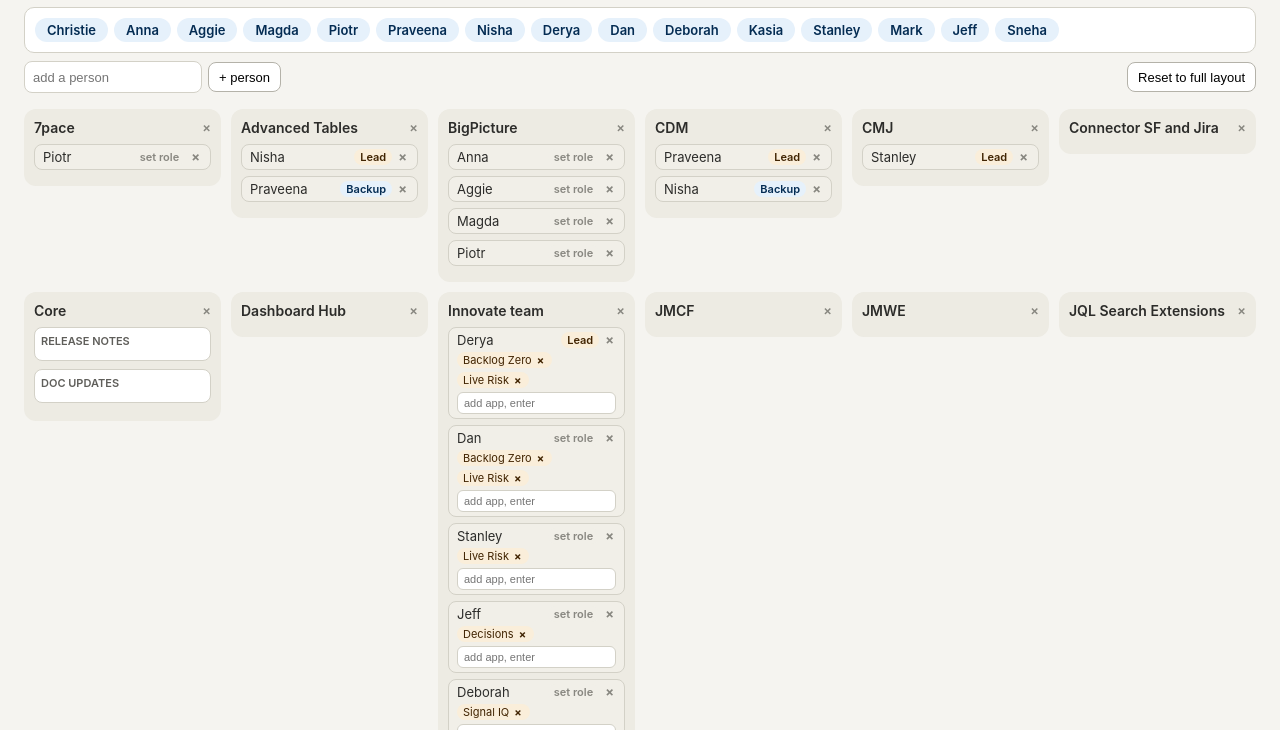
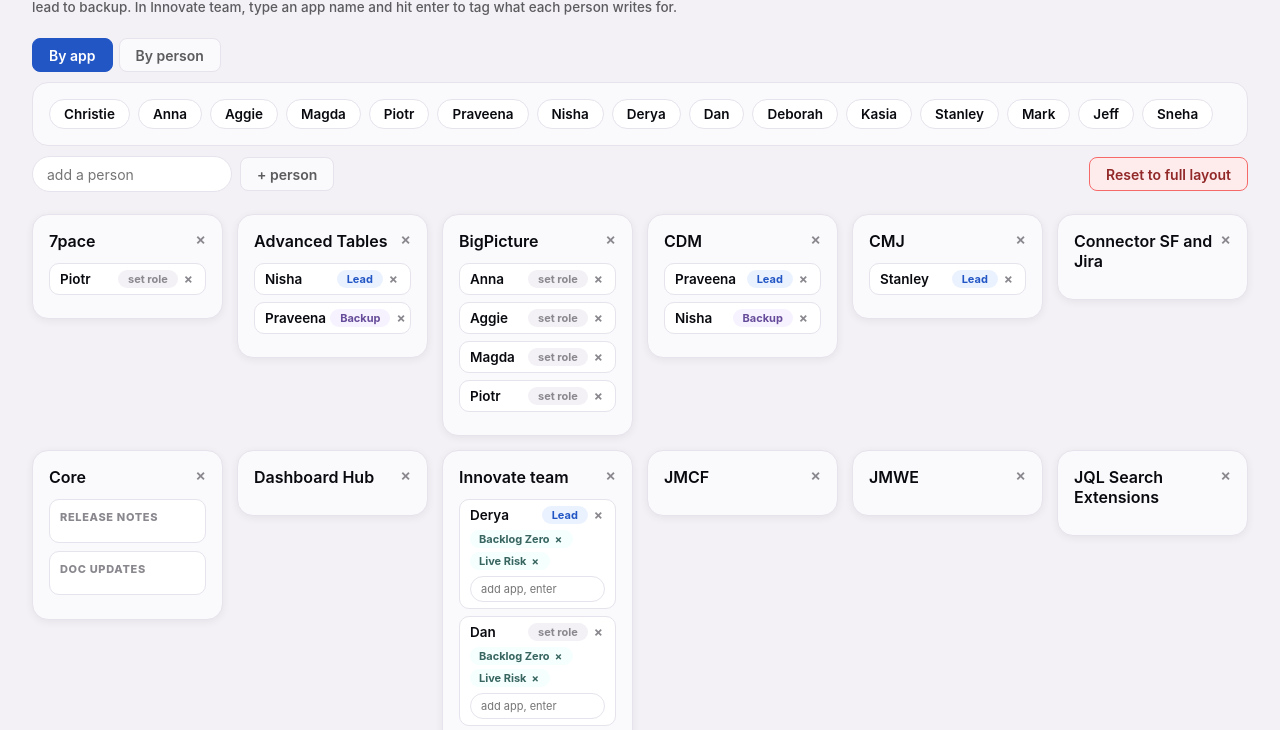
Before and after one commit to christiegera-appfire/work_distribution, a plain HTML site: page index.html in a window 1280 px wide. Shown: the part 139-869 px from the top of the page. Drawn offline with Linux system fonts and the light colour scheme; no server answers; a web font is replaced by a local one.

Commit message:
Update index.html

```diff
--- a/index.html
+++ b/index.html
@@ -3,48 +3,82 @@
 <head>
 <meta charset="UTF-8">
 <title>Flexible assignment board</title>
+<link rel="preconnect" href="https://use.typekit.net">
+<link rel="stylesheet" href="https://use.typekit.net/eah5sfj.css">
 <style>
-body{font-family:-apple-system,Segoe UI,Roboto,sans-serif;background:#F5F4F0;margin:0;padding:24px;color:#2C2C2A}
-h1{font-size:18px;font-weight:600;margin:0 0 6px}
-p.hint{font-size:13px;color:#888780;margin:0 0 16px}
-#pool{display:flex;flex-wrap:wrap;gap:6px;background:#fff;border:1px solid #D3D1C7;border-radius:10px;padding:10px;margin-bottom:8px}
-.person{background:#E6F1FB;color:#042C53;border-radius:20px;padding:4px 12px;font-size:13px;font-weight:600;cursor:grab;user-select:none}
-#addPersonRow{display:flex;gap:6px;margin-bottom:16px;align-items:center}
-#addPersonRow input{font-size:13px;height:30px;border-radius:8px;border:1px solid #D3D1C7;padding:0 8px;width:160px}
-#addPersonRow button{font-size:13px;height:30px;border-radius:8px;border:1px solid #B4B2A9;background:#fff;cursor:pointer;padding:0 10px}
-#board{display:grid;grid-template-columns:repeat(auto-fill,minmax(180px,1fr));gap:10px;align-items:start}
-.col{background:#EDEBE3;border-radius:12px;padding:10px}
-.col.roleCol{background:#E9E3FB;border:1px solid #C9B8F5}
-.col h3{font-size:14px;font-weight:600;margin:0 0 8px;word-break:break-word;cursor:grab}
-.col.colDragOver{outline:2px dashed #993C1D}
-.subgroup{background:#fff;border:1px solid #D3D1C7;border-radius:8px;padding:6px;margin-bottom:8px}
-.subgroup h4{font-size:11px;font-weight:600;color:#5F5E5A;margin:0 0 6px;text-transform:uppercase}
-.dropzone.dragover{outline:2px dashed #387BFE}
-.chip{background:#F1EFE8;border:1px solid #D3D1C7;border-radius:8px;padding:4px 8px;margin-bottom:6px;font-size:13px}
-.subgroup .chip{background:#fff}
+:root{
+--af-font:"area","Area Normal",-apple-system,"Helvetica Neue",Arial,sans-serif;
+--af-bg:#F3F1F6;
+--af-card:#FAF9FB;
+--af-card-hover:#F3F1F6;
+--af-line:#E6E3EC;
+--af-fg:#090A0F;
+--af-fg-sub:#5C5B5E;
+--af-fg-faint:#8A888E;
+--af-accent:#2256C5;
+--af-accent-soft:#EBF2FF;
+--af-accent-border:#B0CAFF;
+--af-purple:#654B99;
+--af-purple-soft:#F6F2FF;
+--af-purple-border:#DDCBFF;
+--af-teal:#386560;
+--af-teal-soft:#F4FFFE;
+--af-teal-border:#A4FDF4;
+--af-red:#922828;
+--af-red-soft:#FEECEC;
+--af-red-border:#F66969;
+--af-shadow:0 2px 8px rgba(9,10,15,.06);
+--af-radius-card:16px;
+--af-radius-round:999px;
+}
+body{font-family:var(--af-font);background:var(--af-bg);margin:0;padding:32px;color:var(--af-fg)}
+h1{font-family:var(--af-font);font-weight:800;font-size:26px;letter-spacing:-.01em;margin:0 0 8px;color:var(--af-fg)}
+p.hint{font-family:var(--af-font);font-weight:500;font-size:13.5px;line-height:1.6;color:var(--af-fg-sub);margin:0 0 20px;max-width:680px}
+#viewToggleRow button,#addPersonRow button{font-family:var(--af-font);font-size:14px;font-weight:600;height:34px;border-radius:8px;border:1px solid var(--af-line);background:var(--af-card);color:var(--af-fg-sub);cursor:pointer;padding:0 16px;transition:border-color .12s ease,color .12s ease}
+#viewToggleRow button:hover,#addPersonRow button:hover{border-color:var(--af-accent-border);color:var(--af-fg)}
+#viewToggleRow button.active{background:var(--af-accent);color:#fff;border-color:var(--af-accent)}
+#resetBtn{color:var(--af-red)!important;border-color:var(--af-red-border)!important;background:var(--af-red-soft)!important}
+#resetBtn:hover{border-color:var(--af-red)!important}
+#pool{display:flex;flex-wrap:wrap;gap:8px;background:var(--af-card);border:1px solid var(--af-line);border-radius:var(--af-radius-card);padding:16px;margin-bottom:10px}
+.person{font-family:var(--af-font);background:#fff;color:var(--af-fg);border-radius:var(--af-radius-round);padding:6px 14px;font-size:13.5px;font-weight:600;cursor:grab;user-select:none;border:1px solid var(--af-line);transition:border-color .12s ease}
+.person:hover{border-color:var(--af-accent-border)}
+#addPersonRow{display:flex;gap:8px;margin-bottom:22px;align-items:center}
+#addPersonRow input{font-family:var(--af-font);font-size:14px;height:34px;border-radius:var(--af-radius-round);border:1px solid var(--af-line);padding:0 14px;width:170px}
+#board{display:grid;grid-template-columns:repeat(auto-fill,minmax(190px,1fr));gap:14px;align-items:start}
+.col{background:var(--af-card);border-radius:var(--af-radius-card);padding:16px;border:1px solid var(--af-line);position:relative;box-shadow:var(--af-shadow)}
+.col.roleCol{border-left:3px solid var(--af-purple-border);background:var(--af-purple-soft)}
+.col h3{font-family:var(--af-font);font-size:16px;font-weight:600;margin:0 0 12px;word-break:break-word;cursor:grab;color:var(--af-fg);display:flex;justify-content:space-between;align-items:flex-start;gap:6px}
+.col.colDragOver{outline:2px solid var(--af-accent);outline-offset:2px}
+.subgroup{background:#fff;border:1px solid var(--af-line);border-radius:10px;padding:10px;margin-bottom:8px}
+.subgroup h4{font-family:var(--af-font);font-size:11px;font-weight:800;text-transform:uppercase;letter-spacing:.06em;color:var(--af-fg-faint);margin:0 0 8px}
+.dropzone.dragover{outline:2px solid var(--af-teal-border);outline-offset:2px}
+.chip{background:#fff;border:1px solid var(--af-line);border-radius:10px;padding:6px 10px;margin-bottom:7px;font-size:13.5px;font-weight:600}
+.subgroup .chip{background:var(--af-bg)}
 .chip .row{display:flex;justify-content:space-between;align-items:center;gap:4px}
-.chip .role-badge{font-size:11px;font-weight:600;cursor:pointer;white-space:nowrap;border-radius:8px;padding:1px 6px}
-.chip .role-none{color:#888780;background:#F1EFE8}
-.chip .role-lead{color:#412402;background:#FAEEDA}
-.chip .role-backup{color:#042C53;background:#E6F1FB}
-.chip .x{cursor:pointer;color:#888780;font-weight:700;padding:0 2px}
-.tags{display:flex;flex-wrap:wrap;gap:4px;margin-top:4px}
-.tag{background:#FAEEDA;color:#412402;border-radius:8px;padding:1px 6px;font-size:11px;display:flex;align-items:center;gap:3px}
-.tag .x{color:#412402;font-size:11px}
-.tagInput{font-size:11px;height:22px;border-radius:6px;border:1px solid #D3D1C7;padding:0 6px;width:100%;margin-top:4px;box-sizing:border-box}
-.colremove{float:right;cursor:pointer;color:#888780;font-size:13px}
-#viewToggleRow button.active{background:#387BFE;color:#fff;border-color:#387BFE}
-.personCard{background:#fff;border-radius:12px;padding:10px;border:1px solid #D3D1C7}
-.personCard h3{font-size:14px;font-weight:600;margin:0 0 8px}
-.personCard .assign{background:#F1EFE8;border-radius:8px;padding:4px 8px;margin-bottom:6px;font-size:12px}
-.personCard .assign .sub{color:#5F5E5A}
-.personCard .assign .badge{font-size:10px;font-weight:600;border-radius:6px;padding:0 5px;margin-left:4px}
-.personCard .assign .badge.lead{background:#FAEEDA;color:#412402}
-.personCard .assign .badge.backup{background:#E6F1FB;color:#042C53}
-.personCard .empty{font-size:12px;color:#888780;font-style:italic}
+.chip .role-badge{font-family:var(--af-font);font-size:11px;font-weight:700;cursor:pointer;white-space:nowrap;border-radius:var(--af-radius-round);padding:2px 10px}
+.chip .role-none{color:var(--af-fg-faint);background:var(--af-bg)}
+.chip .role-lead{color:var(--af-accent);background:var(--af-accent-soft)}
+.chip .role-backup{color:var(--af-purple);background:var(--af-purple-soft)}
+.chip .x{cursor:pointer;color:var(--af-fg-faint);font-weight:700;padding:0 2px}
+.chip .x:hover{color:var(--af-red)}
+.tags{display:flex;flex-wrap:wrap;gap:4px;margin-top:6px}
+.tag{font-family:var(--af-font);background:var(--af-teal-soft);color:var(--af-teal);border-radius:var(--af-radius-round);padding:2px 9px;font-size:11px;font-weight:700;display:flex;align-items:center;gap:3px}
+.tag .x{color:var(--af-teal);font-size:11px}
+.tagInput{font-family:var(--af-font);font-size:11px;height:26px;border-radius:var(--af-radius-round);border:1px solid var(--af-line);padding:0 10px;width:100%;margin-top:6px;box-sizing:border-box}
+.colremove{cursor:pointer;color:var(--af-fg-faint);font-size:16px;line-height:1}
+.colremove:hover{color:var(--af-red)}
+.personCard{background:var(--af-card);border-radius:var(--af-radius-card);padding:16px;border:1px solid var(--af-line);box-shadow:var(--af-shadow)}
+.personCard h3{font-family:var(--af-font);font-size:16px;font-weight:600;margin:0 0 12px;color:var(--af-fg)}
+.personCard .assign{background:#fff;border:1px solid var(--af-line);border-radius:10px;padding:6px 10px;margin-bottom:7px;font-size:12.5px;font-weight:600;color:var(--af-fg-sub)}
+.personCard .assign .sub{color:var(--af-fg-faint);font-weight:500}
+.personCard .assign .badge{font-family:var(--af-font);font-size:10px;font-weight:700;border-radius:var(--af-radius-round);padding:1px 8px;margin-left:4px}
+.personCard .assign .badge.lead{background:var(--af-accent-soft);color:var(--af-accent)}
+.personCard .assign .badge.backup{background:var(--af-purple-soft);color:var(--af-purple)}
+.personCard .empty{font-family:var(--af-font);font-size:12.5px;color:var(--af-fg-faint);font-style:italic}
 #addBucket{display:flex;flex-direction:column;gap:6px}
-#addBucket input{font-size:13px;height:30px;border-radius:8px;border:1px solid #D3D1C7;padding:0 8px}
-#addBucket button{font-size:13px;height:30px;border-radius:8px;border:1px solid #B4B2A9;background:#fff;cursor:pointer}
+#addBucket input{font-family:var(--af-font);font-size:14px;height:34px;border-radius:var(--af-radius-round);border:1px solid var(--af-line);padding:0 14px}
+#addBucket button{font-family:var(--af-font);font-size:14px;font-weight:600;height:34px;border-radius:8px;border:1px dashed var(--af-line);background:transparent;color:var(--af-fg-sub);cursor:pointer}
+#addBucket button:hover{border-color:var(--af-accent-border);color:var(--af-accent)}
 </style>
 </head>
 <body>
@@ -277,7 +311,7 @@
 ev.stopPropagation();
 var input=document.createElement("input");
 input.value=bucket.name;
-input.style.cssText="font-size:14px;font-weight:600;width:100%;border:1px solid #B4B2A9;border-radius:6px;padding:2px 4px;box-sizing:border-box";
+input.style.cssText="font-family:var(--af-font);font-size:15px;font-weight:600;width:100%;border:1px solid #B0CAFF;border-radius:8px;padding:2px 6px;box-sizing:border-box;color:#090A0F";
 input.draggable=false;
 function commit(){
 if(input.value.trim())bucket.name=input.value.trim();
```
